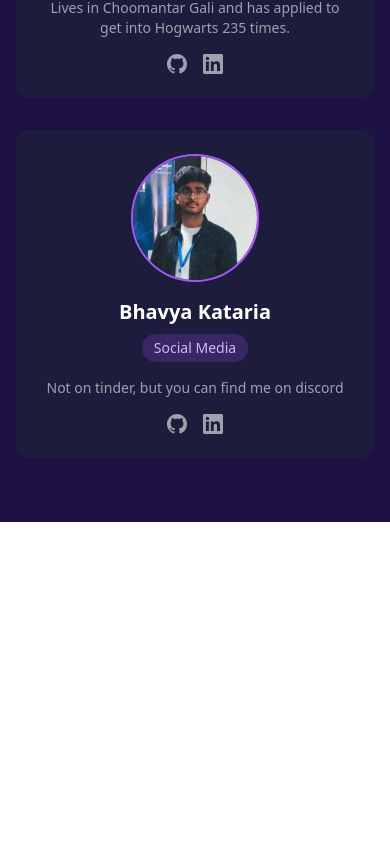
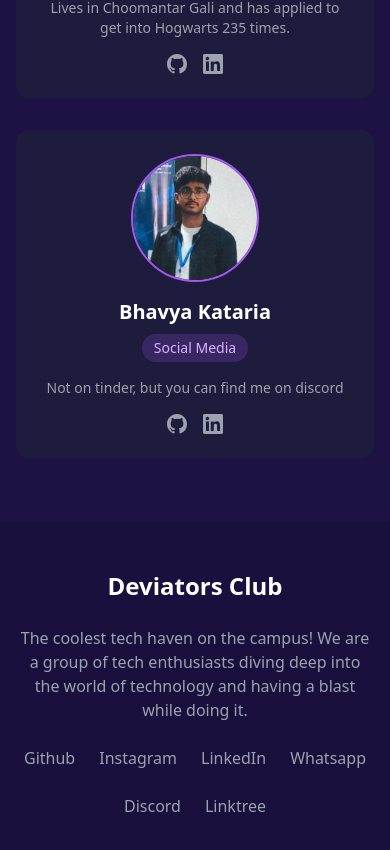
Before and after one commit to radhika-khatter/Deviators, a Next.js app: page / in a window 390 px wide. Shown: the part 8111-8961 px from the top of the page. Before the commit the page ends 8633 px from the top, so only its background shows below. Built offline with nearby package versions, Linux system fonts and the light colour scheme.

Commit message:
feat: added footer

```diff
--- a/src/app/layout.tsx
+++ b/src/app/layout.tsx
@@ -1,39 +1,46 @@
 import type { Metadata } from "next";
 import "./globals.css";
 import Navbar from "@/components/Navbar";
+import Footer from "@/components/Footer";
 
 export const metadata: Metadata = {
   title: "Deviators Club | Explore Innovative Ideas and Collaborate",
-  description: "Join Deviators Club to explore groundbreaking ideas, collaborate with innovative minds, and transform concepts into reality. Connect with fellow creators and entrepreneurs.",
-  keywords: "innovation, collaboration, creative ideas, entrepreneurship, startup community, idea exploration, DCE tech community",
+  description:
+    "Join Deviators Club to explore groundbreaking ideas, collaborate with innovative minds, and transform concepts into reality. Connect with fellow creators and entrepreneurs.",
+  keywords:
+    "innovation, collaboration, creative ideas, entrepreneurship, startup community, idea exploration, DCE tech community",
   authors: [{ name: "Deviators Club DCE" }],
   creator: "Deviators Club DCE",
   publisher: "Deviators Club DCE",
-  metadataBase: new URL('https://deviatorsdce.tech'),
+  metadataBase: new URL("https://deviatorsdce.tech"),
   alternates: {
-    canonical: '/',
+    canonical: "/",
   },
   openGraph: {
     title: "Deviators Club | Explore Innovative Ideas and Collaborate",
-    description: "Join Deviators Club to explore groundbreaking ideas, collaborate with innovative minds, and transform concepts into reality.",
-    url: 'https://deviatorsdce.tech',
-    siteName: 'Deviators Club DCE',
-    images: [{
-      url: '/og-image.jpg',
-      width: 1200,
-      height: 630,
-      alt: 'Deviators Club DCE - Where Innovation Meets Collaboration'
-    }],
-    locale: 'en_US',
-    type: 'website',
+    description:
+      "Join Deviators Club to explore groundbreaking ideas, collaborate with innovative minds, and transform concepts into reality.",
+    url: "https://deviatorsdce.tech",
+    siteName: "Deviators Club DCE",
+    images: [
+      {
+        url: "/og-image.jpg",
+        width: 1200,
+        height: 630,
+        alt: "Deviators Club DCE - Where Innovation Meets Collaboration",
+      },
+    ],
+    locale: "en_US",
+    type: "website",
   },
   twitter: {
-    card: 'summary_large_image',
+    card: "summary_large_image",
     title: "Deviators Club | Explore Innovative Ideas and Collaborate",
-    description: "Join Deviators Club to explore groundbreaking ideas, collaborate with innovative minds, and transform concepts into reality.",
-    images: ['/og-image.jpg'],
-    creator: '@deviatorsdce',
-    site: '@deviatorsdce',
+    description:
+      "Join Deviators Club to explore groundbreaking ideas, collaborate with innovative minds, and transform concepts into reality.",
+    images: ["/og-image.jpg"],
+    creator: "@deviatorsdce",
+    site: "@deviatorsdce",
   },
   robots: {
     index: true,
@@ -41,9 +48,9 @@ export const metadata: Metadata = {
     googleBot: {
       index: true,
       follow: true,
-      'max-video-preview': -1,
-      'max-image-preview': 'large',
-      'max-snippet': -1,
+      "max-video-preview": -1,
+      "max-image-preview": "large",
+      "max-snippet": -1,
     },
   },
 };
@@ -65,7 +72,8 @@ export default function RootLayout({
       <body>
         <Navbar />
         {children}
-        </body>
+        <Footer />
+      </body>
     </html>
   );
 }
--- /dev/null
+++ b/src/components/Footer.tsx
@@ -0,0 +1,34 @@
+import Link from "next/link";
+import socials from "@/data/socials";
+
+export default function Footer() {
+  return (
+    <footer className="bg-[#1a103d] py-12 mt-auto">
+      <div className="max-w-7xl mx-auto px-4 sm:px-6 lg:px-8">
+        <div className="flex flex-col items-center space-y-6">
+          <h2 className="text-2xl font-bold text-white">Deviators Club</h2>
+
+          <p className="text-gray-400 text-center max-w-2xl">
+            The coolest tech haven on the campus! We are a group of tech
+            enthusiasts diving deep into the world of technology and having a
+            blast while doing it.
+          </p>
+
+          <div className="flex flex-wrap justify-center gap-6">
+            {socials.map((social) => (
+              <Link
+                key={social.name}
+                href={social.url}
+                className="text-gray-400 hover:text-[#8b7ff9] transition-colors"
+                target="_blank"
+                rel="noopener noreferrer"
+              >
+                {social.name}
+              </Link>
+            ))}
+          </div>
+        </div>
+      </div>
+    </footer>
+  );
+}
--- /dev/null
+++ b/src/data/socials.ts
@@ -0,0 +1,28 @@
+const socials = [
+  {
+    name: "Github",
+    url: "https://github.com/deviatorsclub",
+  },
+  {
+    name: "Instagram",
+    url: "https://www.instagram.com/deviatorsclub",
+  },
+  {
+    name: "LinkedIn",
+    url: "https://www.linkedin.com/company/deviators-club",
+  },
+  {
+    name: "Whatsapp",
+    url: "https://chat.whatsapp.com/Fq2znTYctiq3cD4Y1ebHeR",
+  },
+  {
+    name: "Discord",
+    url: "https://discord.gg/u9Vhq9eK",
+  },
+  {
+    name: "Linktree",
+    url: "https://linktr.ee/deviatorsclub",
+  },
+];
+
+export default socials;
```
